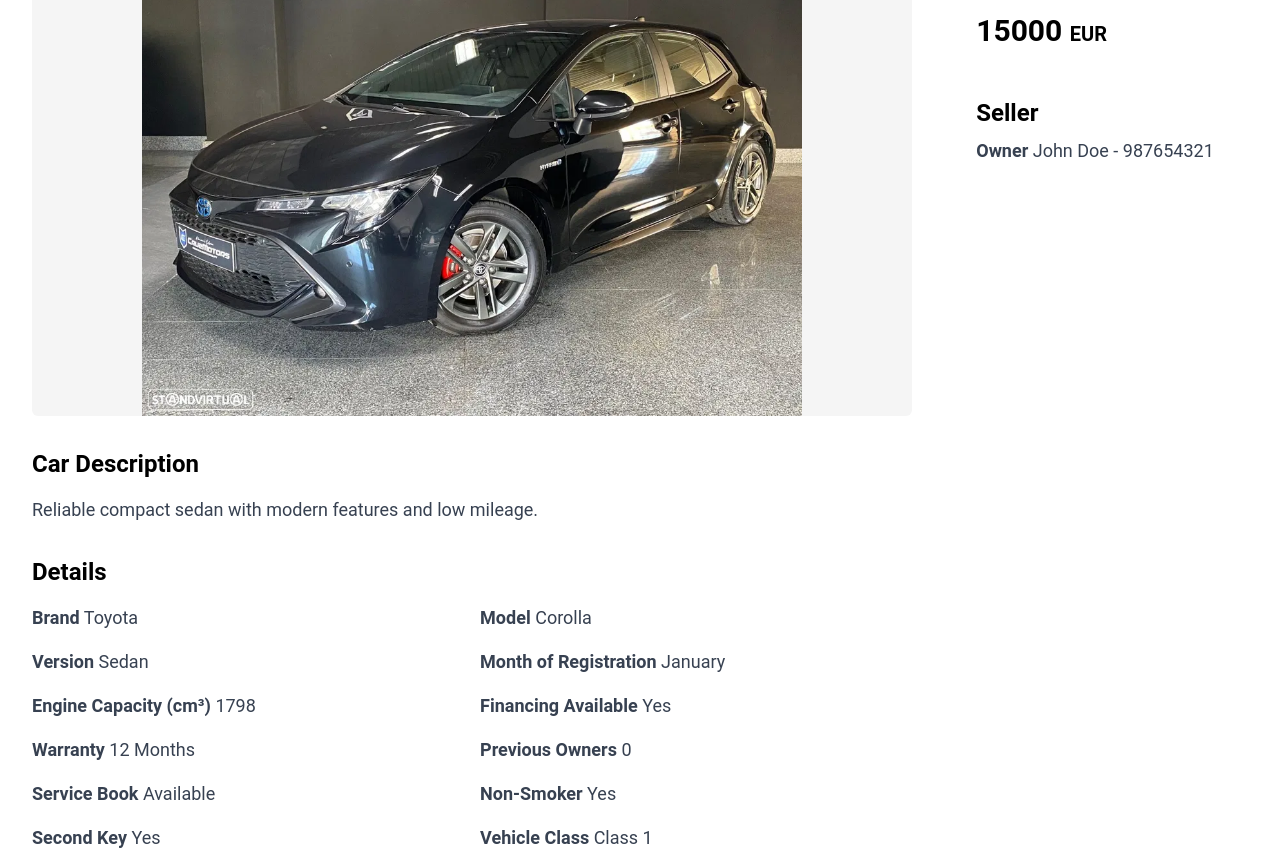
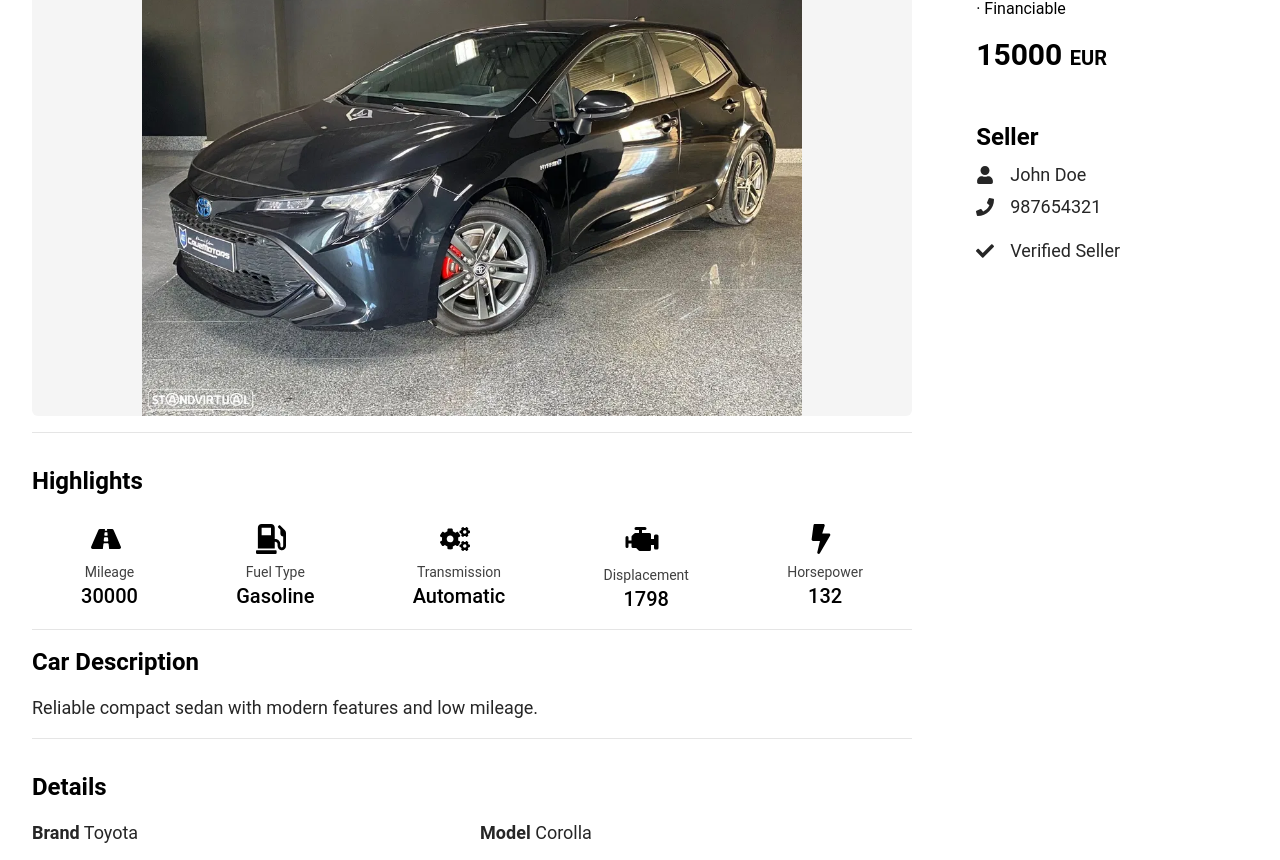
Before and after one commit to B1CA16/mern-used-cars, a React (Vite) app in the folder frontend/: page /car/1 in a window 1280 px wide. Shown: the part 220-1080 px from the top of the page. Built offline with nearby package versions, Linux system fonts and the light colour scheme.

Commit message:
Car Page Highlights Section

```diff
--- a/frontend/src/components/CarAdPAge.jsx
+++ b/frontend/src/components/CarAdPAge.jsx
@@ -2,7 +2,19 @@
 import { Link, useParams } from "react-router-dom";
 import { CarContext } from "../context/CarContext";
 import Slider from "react-slick";
-import { FaChevronDown, FaChevronUp } from "react-icons/fa";
+import {
+  FaBolt,
+  FaBuilding,
+  FaCar,
+  FaCheck,
+  FaChevronDown,
+  FaChevronUp,
+  FaCogs,
+  FaGasPump,
+  FaPhone,
+  FaRoad,
+  FaUser,
+} from "react-icons/fa";
 import "slick-carousel/slick/slick.css";
 import "slick-carousel/slick/slick-theme.css";
 
@@ -15,12 +27,12 @@
 
   if (!car) {
     return (
-      <div className="flex flex-col items-center justify-center h-[80vh]">
+      <div className="flex flex-col items-center justify-center justify-center justify-center h-[80vh]">
         <img src="/Logo.png" alt="logo" className="w-20 h-20 mb-4" />
-        <h2 className="text-3xl font-bold text-gray-800 dark:text-gray-200 mb-2">
+        <h2 className="text-3xl font-bold text-neutral-800 dark:text-neutral-200 mb-2">
           Car Not Found
         </h2>
-        <p className="text-gray-600 dark:text-gray-400">
+        <p className="text-neutral-600 dark:text-neutral-400">
           We couldn't find the car you're looking for.
         </p>
         <Link
@@ -43,7 +55,7 @@
       content: (
         <ul className="list-disc list-inside">
           {car.extras.audio_and_multimedia.map((feature, index) => (
-            <li key={index} className="text-gray-700 dark:text-gray-300">
+            <li key={index} className="text-neutral-800 dark:text-neutral-200">
               {feature}
             </li>
           ))}
@@ -55,7 +67,7 @@
       content: (
         <ul className="list-disc list-inside">
           {car.extras.comfort_and_other_equipment.map((feature, index) => (
-            <li key={index} className="text-gray-700 dark:text-gray-300">
+            <li key={index} className="text-neutral-800 dark:text-neutral-200">
               {feature}
             </li>
           ))}
@@ -68,7 +80,10 @@
         <ul className="list-disc list-inside">
           {car.extras.electronic_and_driving_assistance.map(
             (feature, index) => (
-              <li key={index} className="text-gray-700 dark:text-gray-300">
+              <li
+                key={index}
+                className="text-neutral-800 dark:text-neutral-200"
+              >
                 {feature}
               </li>
             )
@@ -81,7 +96,7 @@
       content: (
         <ul className="list-disc list-inside">
           {car.extras.safety.map((feature, index) => (
-            <li key={index} className="text-gray-700 dark:text-gray-300">
+            <li key={index} className="text-neutral-800 dark:text-neutral-200">
               {feature}
             </li>
           ))}
@@ -126,60 +141,104 @@
             )}
           </div>
 
+          <hr className="my-4 border-neutral-200 dark:border-neutral-800" />
+
           <div className="mt-8">
+            <h2 className="text-2xl font-semibold mb-4">Highlights</h2>
+            <div className="flex justify-around items-center mt-6">
+              <div className="flex flex-col items-center justify-center">
+                <FaRoad className="mr-2 text-3xl mb-2" />
+                <p className="text-sm text-neutral-700 dark:text-neutral-300">Mileage</p>
+                <span className="text-xl font-medium">{car.km}</span>
+              </div>
+
+              <div className="flex flex-col items-center justify-center">
+                <FaGasPump className="mr-2 text-3xl mb-2" />
+                <p className="text-sm text-neutral-700 dark:text-neutral-300">Fuel Type</p>
+                <span className="text-xl font-medium">{car.fuel}</span>
+              </div>
+
+              <div className="flex flex-col items-center justify-center">
+                <FaCogs className="mr-2 text-3xl mb-2" />
+                <p className="text-sm text-neutral-700 dark:text-neutral-300">Transmission</p>
+                <span className="text-xl font-medium">
+                  {car.transmission}
+                </span>
+              </div>
+
+              <div className="flex flex-col items-center justify-center">
+              <svg className="mr-2 text-4xl mb-2" xmlns="http://www.w3.org/2000/svg" width="1em" height="1em" viewBox="0 0 24 24"><g fill="none" stroke="currentColor" stroke-linecap="round" stroke-linejoin="round" stroke-width="2"><path fill="currentColor" d="M11 9h6v10h-6.5l-2 -2h-2.5v-6.5l1.5 -1.5Z"/><path fill="currentColor" d="M17 13h4v-3h1v8h-1v-3h-4z"/><path d="M6 14h-4M2 11v6"/><path d="M11 9v-4M8 5h6"/></g></svg>
+                <p className="text-sm text-neutral-700 dark:text-neutral-300">Displacement</p>
+                <span className="text-xl font-medium">{car.cm3}</span>
+              </div>
+
+              <div className="flex flex-col items-center justify-center">
+                <FaBolt className="mr-2 text-3xl mb-2" />
+                <p className="text-sm text-neutral-700 dark:text-neutral-300">Horsepower</p>
+                <span className="text-xl font-medium">{car.hp}</span>
+              </div>
+            </div>
+
+            <hr className="my-4 border-neutral-200 dark:border-neutral-800" />
+
             <h2 className="text-2xl font-semibold mb-4">Car Description</h2>
-            <p className="text-gray-700 dark:text-gray-300 text-lg">
+            <p className="text-neutral-800 dark:text-neutral-200 text-lg">
               {car.description}
             </p>
+
+            <hr className="my-4 border-neutral-200 dark:border-neutral-800" />
+
             <div className="mt-8">
               <h2 className="text-2xl font-semibold mb-4">Details</h2>
               <div className="grid grid-cols-2 gap-x-4 gap-y-2">
-                <p className="text-gray-700 dark:text-gray-300 text-lg mb-2">
+                <p className="text-neutral-800 dark:text-neutral-200 text-lg mb-2">
                   <strong>Brand</strong> {car.brand}
                 </p>
-                <p className="text-gray-700 dark:text-gray-300 text-lg mb-2">
+                <p className="text-neutral-800 dark:text-neutral-200 text-lg mb-2">
                   <strong>Model</strong> {car.model}
                 </p>
 
-                <p className="text-gray-700 dark:text-gray-300 text-lg mb-2">
+                <p className="text-neutral-800 dark:text-neutral-200 text-lg mb-2">
                   <strong>Version</strong> {car.version}
                 </p>
-                <p className="text-gray-700 dark:text-gray-300 text-lg mb-2">
+                <p className="text-neutral-800 dark:text-neutral-200 text-lg mb-2">
                   <strong>Month of Registration</strong>{" "}
                   {car.month_of_registration}
                 </p>
 
-                <p className="text-gray-700 dark:text-gray-300 text-lg mb-2">
+                <p className="text-neutral-800 dark:text-neutral-200 text-lg mb-2">
                   <strong>Engine Capacity (cm³)</strong> {car.cm3}
                 </p>
-                <p className="text-gray-700 dark:text-gray-300 text-lg mb-2">
+                <p className="text-neutral-800 dark:text-neutral-200 text-lg mb-2">
                   <strong>Financing Available</strong>{" "}
                   {car.financing_available ? "Yes" : "No"}
                 </p>
 
-                <p className="text-gray-700 dark:text-gray-300 text-lg mb-2">
+                <p className="text-neutral-800 dark:text-neutral-200 text-lg mb-2">
                   <strong>Warranty</strong> {car.warranty}
                 </p>
-                <p className="text-gray-700 dark:text-gray-300 text-lg mb-2">
+                <p className="text-neutral-800 dark:text-neutral-200 text-lg mb-2">
                   <strong>Previous Owners</strong> {car.previous_owners}
                 </p>
 
-                <p className="text-gray-700 dark:text-gray-300 text-lg mb-2">
+                <p className="text-neutral-800 dark:text-neutral-200 text-lg mb-2">
                   <strong>Service Book</strong>{" "}
                   {car.service_book ? "Available" : "Not Available"}
                 </p>
-                <p className="text-gray-700 dark:text-gray-300 text-lg mb-2">
+                <p className="text-neutral-800 dark:text-neutral-200 text-lg mb-2">
                   <strong>Non-Smoker</strong> {car.non_smoker ? "Yes" : "No"}
                 </p>
 
-                <p className="text-gray-700 dark:text-gray-300 text-lg mb-2">
+                <p className="text-neutral-800 dark:text-neutral-200 text-lg mb-2">
                   <strong>Second Key</strong> {car.second_key ? "Yes" : "No"}
                 </p>
-                <p className="text-gray-700 dark:text-gray-300 text-lg mb-2">
+                <p className="text-neutral-800 dark:text-neutral-200 text-lg mb-2">
                   <strong>Vehicle Class</strong> {car.vehicle_class}
                 </p>
               </div>
             </div>
+
+            <hr className="my-4 border-neutral-200 dark:border-neutral-800" />
 
             <div className="mt-8">
               <h2 className="text-2xl font-semibold mb-4">Features & Extras</h2>
@@ -196,9 +255,9 @@
                       {section.title}
                     </h3>
                     {openIndex === index ? (
-                      <FaChevronUp className="text-gray-700 dark:text-gray-300" />
+                      <FaChevronUp className="text-neutral-800 dark:text-neutral-200" />
                     ) : (
-                      <FaChevronDown className="text-gray-700 dark:text-gray-300" />
+                      <FaChevronDown className="text-neutral-800 dark:text-neutral-200" />
                     )}
                   </div>
                   {openIndex === index && (
@@ -215,8 +274,9 @@
             <div>
               <h1 className="text-3xl font-bold mb-4">{car.name}</h1>
               <p className="mb-4">
-                {car.year} &#183;
-                {car.fixed_value ? "Fixed Value" : "Negotiable"} &#183;
+                {car.month_of_registration} &#183;&nbsp;
+                {car.year} &#183;&nbsp;
+                {car.fixed_value ? "Fixed Value" : "Negotiable"} &#183;&nbsp;
                 {car.financing_available ? "Financiable" : "Not Financiable"}
               </p>
               <h1 className="text-3xl font-bold mb-4">
@@ -224,18 +284,40 @@
               </h1>
             </div>
 
-
             <div className="flex flex-col mt-12 rounded-md justify-center">
               <h2 className="text-2xl font-semibold mb-2">Seller</h2>
-              {car.owner.name ? (
-                <p className="text-gray-700 dark:text-gray-300 text-lg">
-                  <strong>Owner</strong> {car.owner.name} - {car.owner.phone}
+              <div className="mb-4">
+                {car.owner.name ? (
+                  <div className="text-neutral-800 dark:text-neutral-200 text-lg">
+                    <p className="flex items-center gap-4 mb-1">
+                      <FaUser />
+                      {car.owner.name}
+                    </p>
+                    <p className="flex items-center gap-4">
+                      <FaPhone />
+                      {car.owner.phone}
+                    </p>
+                  </div>
+                ) : (
+                  <div className="text-neutral-800 dark:text-neutral-200 text-lg">
+                    <p className="flex items-center gap-4 mb-1">
+                      <FaBuilding />
+                      {car.owner.company}
+                    </p>
+                    <p className="flex items-center gap-4">
+                      <FaPhone />
+                      {car.owner.phone}
+                    </p>
+                  </div>
+                )}
+              </div>
+              {car.owner.verified ? (
+                <p className="flex items-center gap-4 text-neutral-800 dark:text-neutral-200 text-lg">
+                  <FaCheck />
+                  Verified Seller
                 </p>
               ) : (
-                <p className="text-gray-700 dark:text-gray-300 text-lg">
-                  <strong>Company</strong> {car.owner.company} -{" "}
-                  {car.owner.phone}
-                </p>
+                ""
               )}
             </div>
           </div>
```
